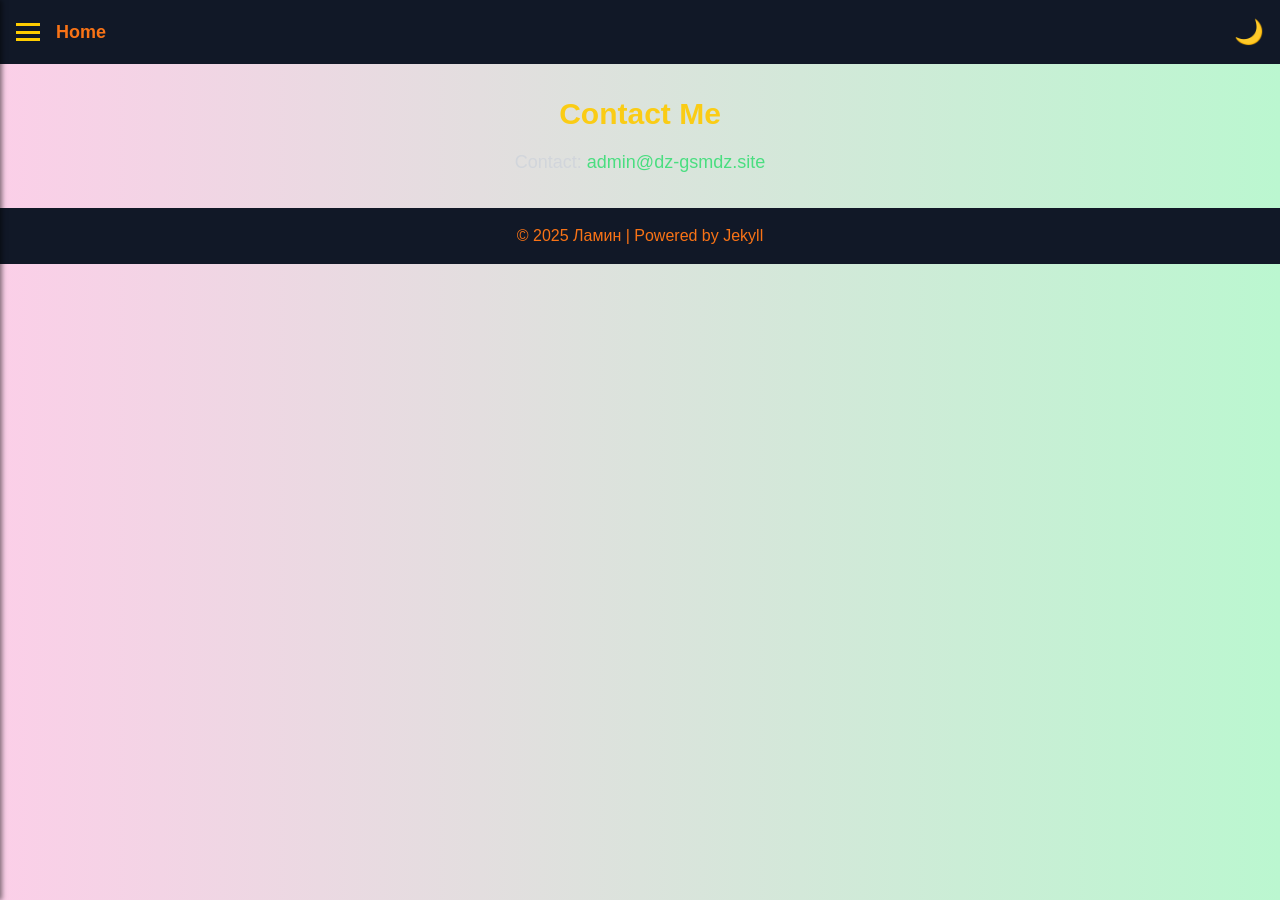
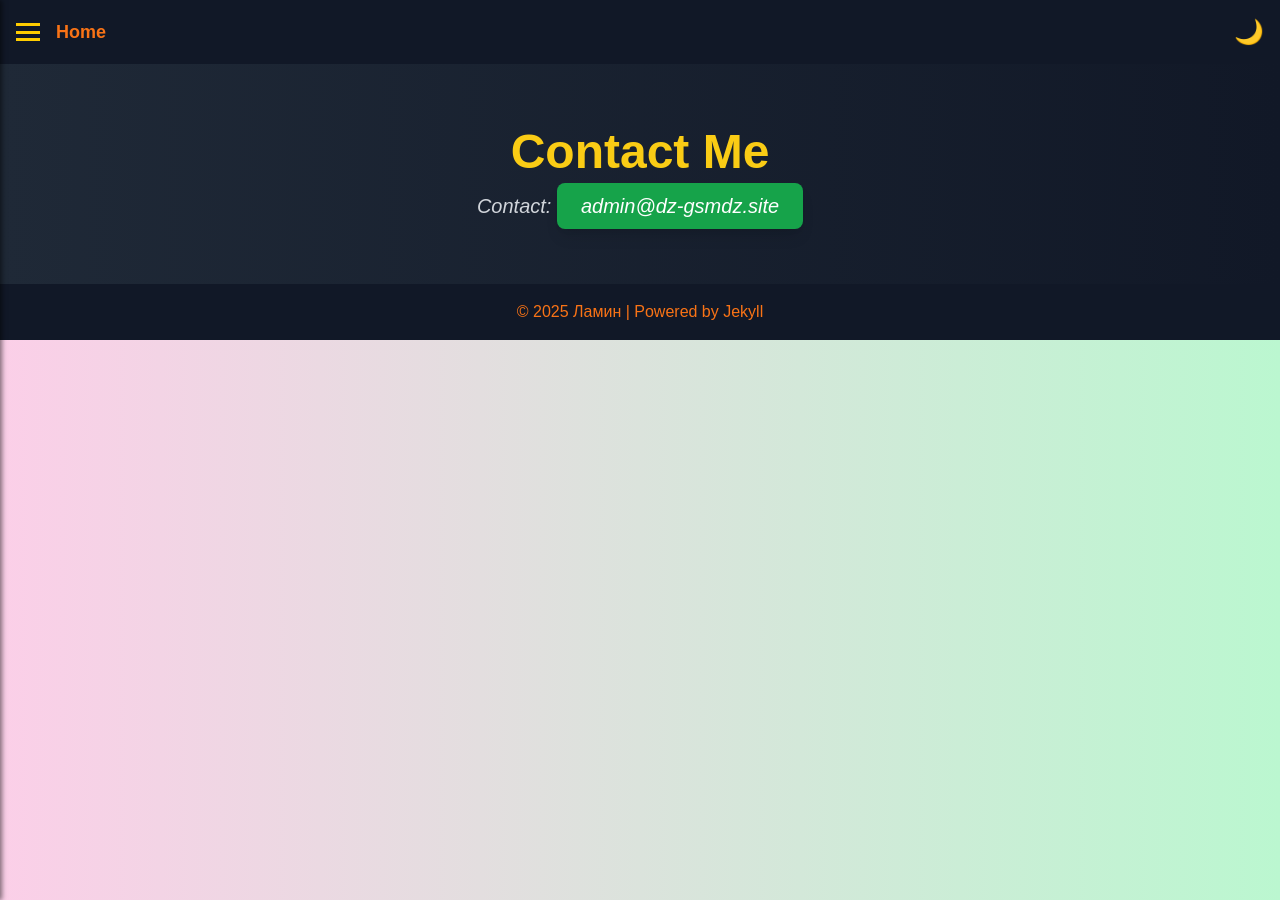
Before and after one commit to lamin-sudo/Cyber-jekyll, a Jekyll site: the page built from contact.html, in a window 1280 px wide. Built offline with Jekyll 4.4.1, drawn with Linux system fonts in a browser that asks for light colours.

Commit message:
إعادة بناء TailwindCSS

```diff
--- a/about-me.html
+++ b/about-me.html
@@ -3,9 +3,9 @@ layout: default
 title: "About Me"
 ---
 
-<div class="about-me text-center p-8">
-    <h1 class="text-yellow-400 text-3xl font-bold">Lamin</h1>
-    <p class="text-gray-300 text-lg mt-4">Web & AI Enthusiast</p>
+<div class="about-me text-center py-16 px-8 bg-gradient-to-r from-gray-800 to-gray-900">
+    <h1 class="text-yellow-400 text-5xl font-bold mb-4">Lamin</h1>
+    <p class="text-gray-300 text-xl italic mt-4">Web & AI Enthusiast</p>
     <p class="text-gray-300 text-lg mt-2">
         Passionate about web development, AI, and open-source. Always building & exploring new ideas.
     </p>
--- a/assets/css/output.css
+++ b/assets/css/output.css
@@ -810,11 +810,6 @@ video {
   color: rgb(209 213 219 / var(--tw-text-opacity));
 }
 
-.text-green-400 {
-  --tw-text-opacity: 1;
-  color: rgb(74 222 128 / var(--tw-text-opacity));
-}
-
 .text-orange-500 {
   --tw-text-opacity: 1;
   color: rgb(249 115 22 / var(--tw-text-opacity));
--- a/assets/js/script.js
+++ b/assets/js/script.js
@@ -6,6 +6,7 @@ if (currentMode === 'dark') {
     document.body.classList.add('dark-mode');
     darkModeToggle.textContent = '🌞';
 } else {
+    document.body.classList.remove('dark-mode');
     darkModeToggle.textContent = '🌙';
 }
 
--- a/contact.html
+++ b/contact.html
@@ -3,9 +3,9 @@ layout: default
 title: "Contact Me"
 ---
 
-<div class="contact-me text-center p-8">
-    <h1 class="text-yellow-400 text-3xl font-bold">Contact Me</h1>
-    <p class="text-gray-300 text-lg mt-4">
-        Contact: <a href="mailto:admin@dz-gsmdz.site" class="text-green-400">admin@dz-gsmdz.site</a>
+<div class="contact-me text-center py-16 px-8 bg-gradient-to-r from-gray-800 to-gray-900">
+    <h1 class="text-yellow-400 text-5xl font-bold mb-4">Contact Me</h1>
+    <p class="text-gray-300 text-xl italic mt-4">
+        Contact: <a href="mailto:admin@dz-gsmdz.site" class="btn bg-green-600 text-white px-6 py-3 rounded-lg shadow-lg hover:bg-green-500 transition">admin@dz-gsmdz.site</a>
     </p>
 </div>
```
